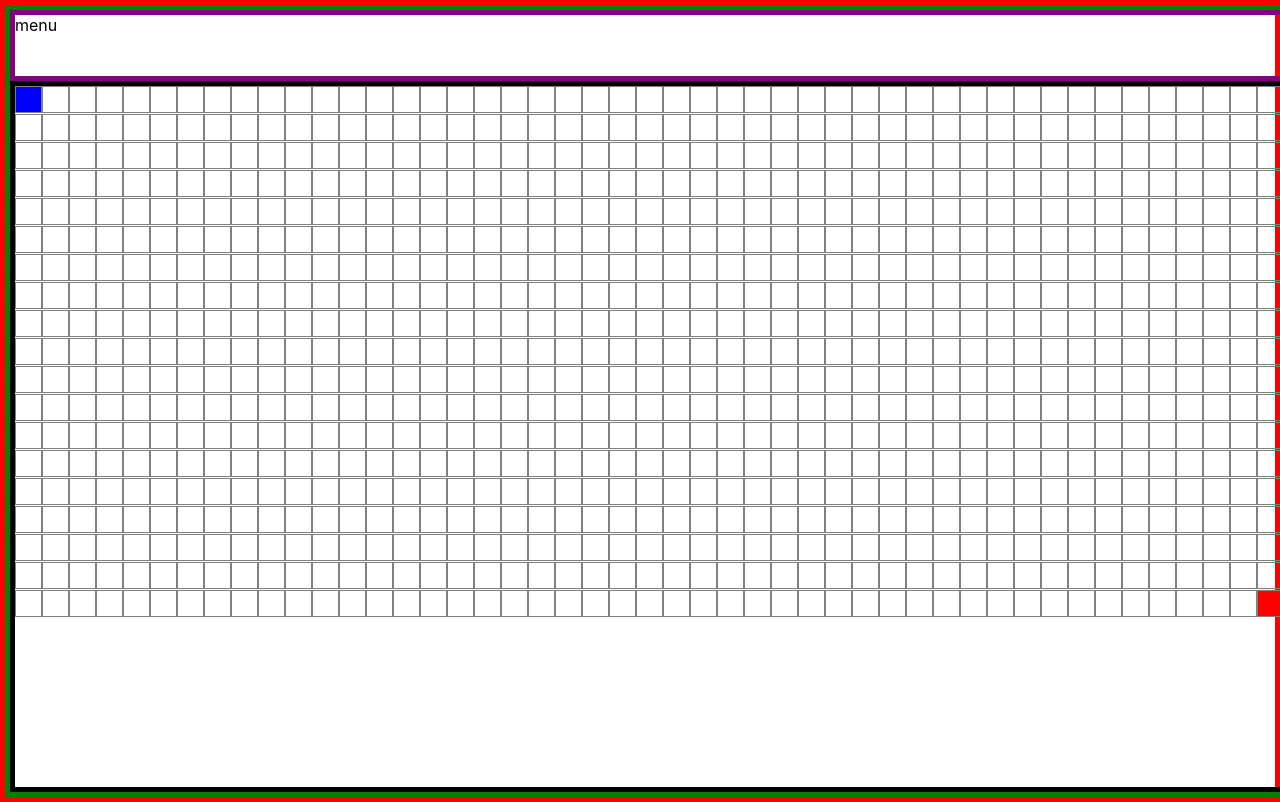
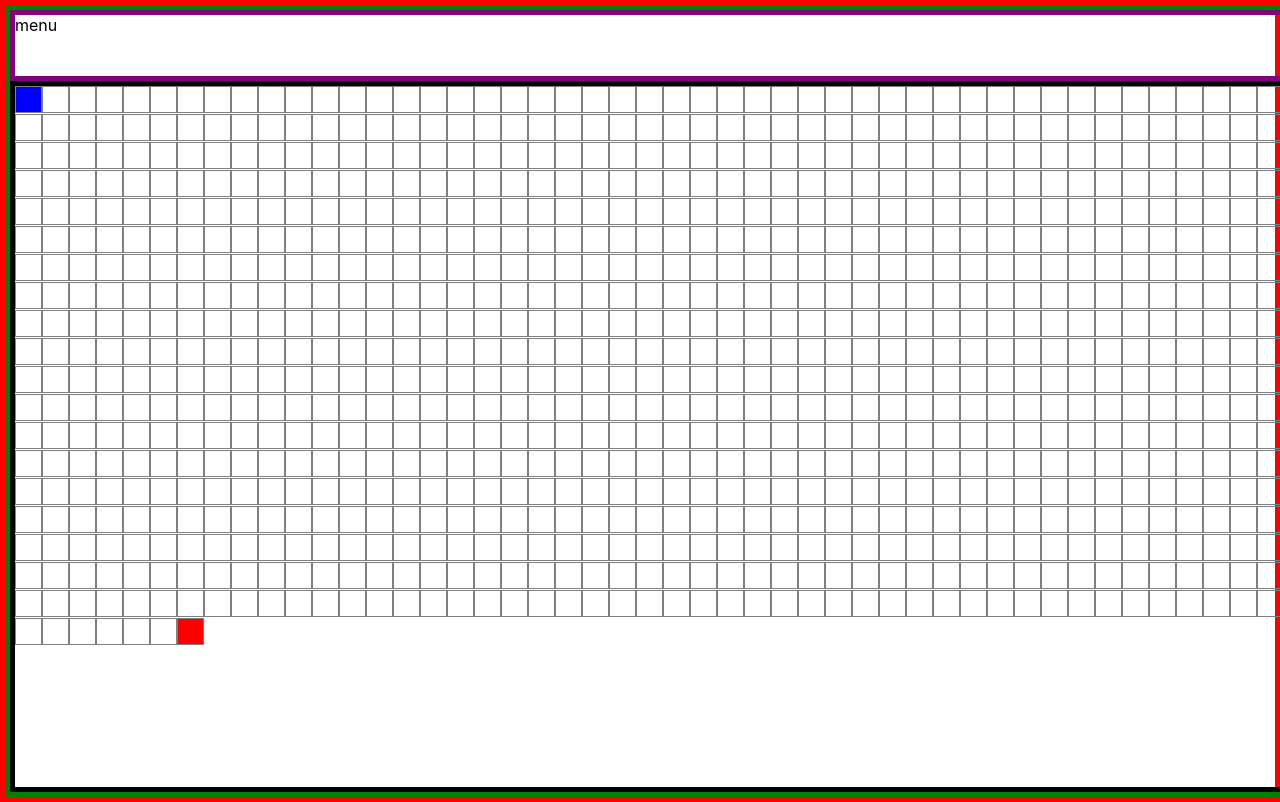
Before and after one commit to mrpiggy97/mypathfinder, a React (Create React App) app in the folder app/: page / in a window 1280 px wide. Built offline with nearby package versions, Linux system fonts and the light colour scheme.

Commit message:
canvas is now 30*30 PathNodes

```diff
--- a/app/src/App.tsx
+++ b/app/src/App.tsx
@@ -7,11 +7,10 @@ function App() {
   // canvasSize will set the number of Nodes
   // to render
 
-  // 846 is a random value that happens to fill
-  // canvas
+  // 900 because canvas is 30*30
   return (
     <div id="App">
-      <PathFinder CanvasSize={893} />
+      <PathFinder CanvasSize={900} />
     </div>
   );
 }
```
